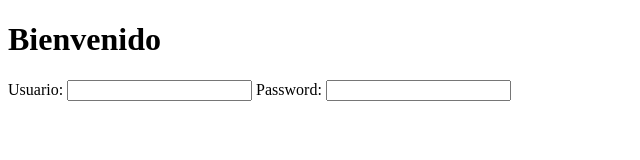
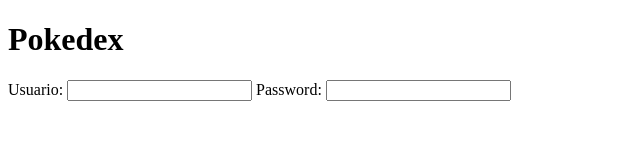
Before and after one commit to konkkeror/pokedex3, a plain HTML site: page index.html in a window 1280 px wide. Shown: the whole page, without its empty margins (0-640 px from the left). Drawn offline with Linux system fonts and the light colour scheme.

Commit message:
Resolucionn de connflictos

```diff
--- a/index.html
+++ b/index.html
@@ -7,7 +7,7 @@
   <title>Pokedex</title>
 </head>
 <body>
-  <h1>Bienvenido</h1>
+  <h1>Pokedex</h1>
   <div>
     Usuario: <input type="text">
     Password: <input type="text">
```
